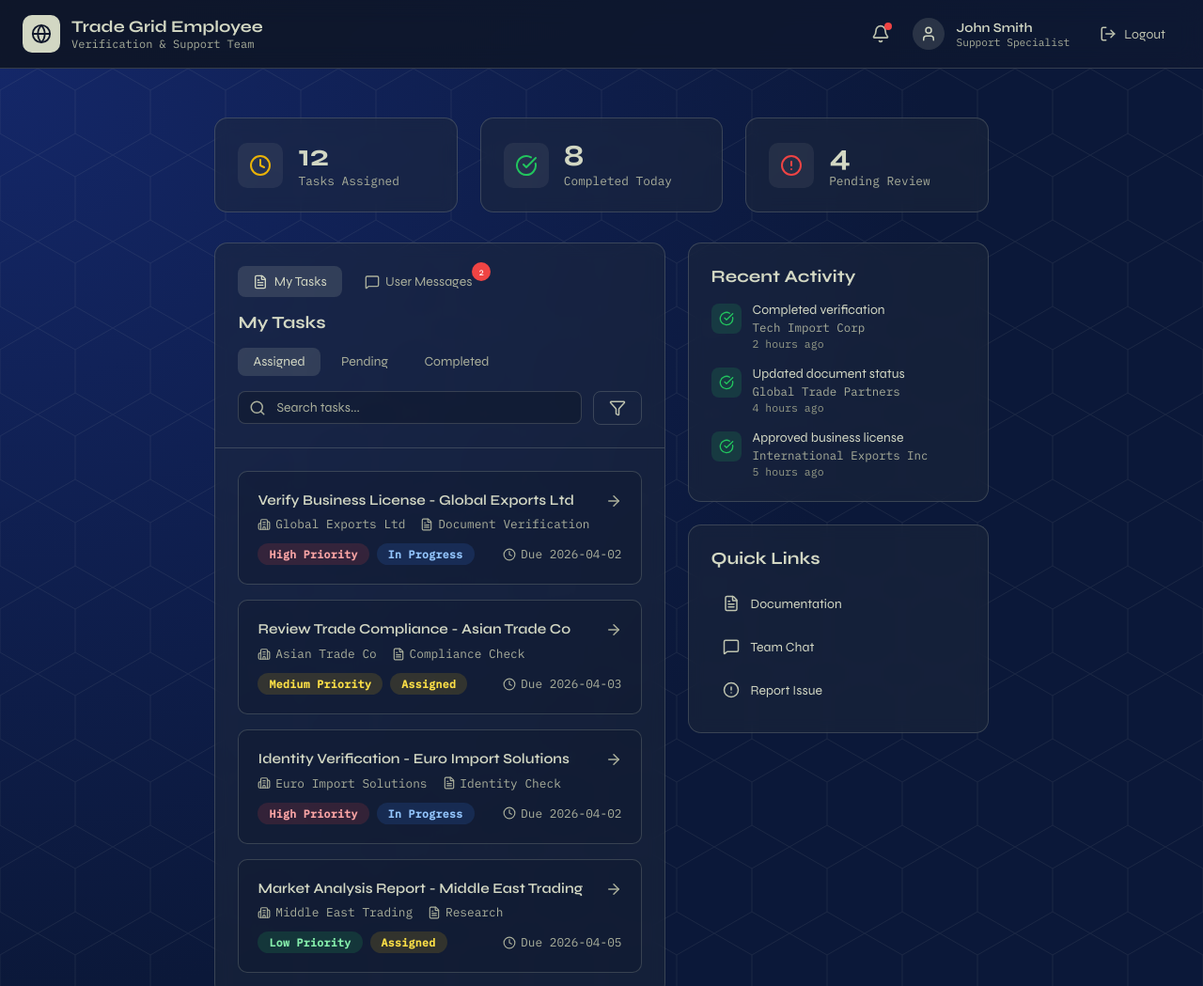
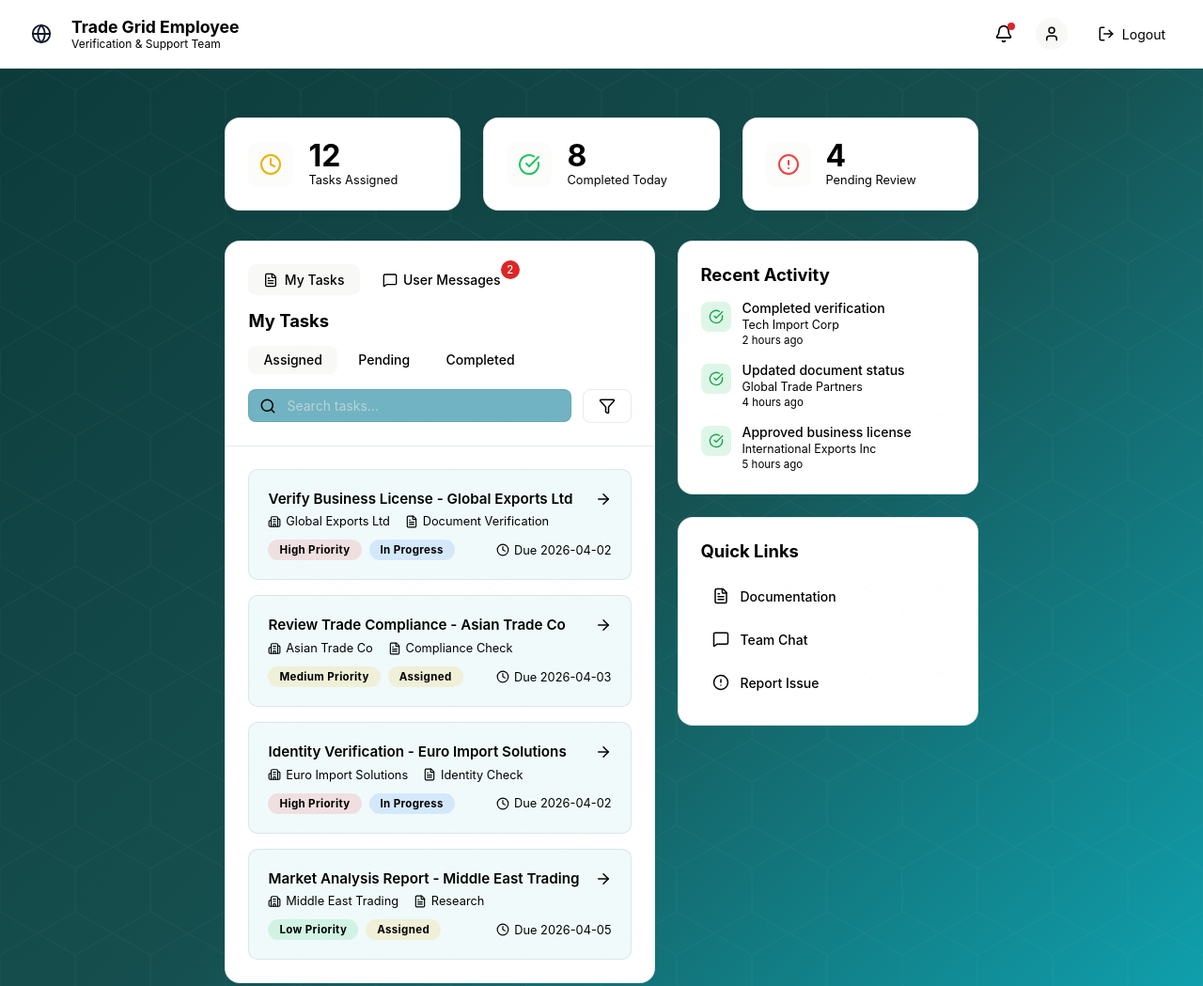
Before and after one commit to dswcodex-cmd/TradeGrid, a plain HTML site: page Employee - Page/employee.html in a window 1280 px wide. Shown: the top 1049 px of the page at 94% size. Drawn offline with nearby package versions, Linux system fonts and the light colour scheme.

Commit message:
Updated pages

```diff
--- a/Employee - Page/employee.css
+++ b/Employee - Page/employee.css
@@ -2,33 +2,44 @@
 *, *::before, *::after { box-sizing: border-box; margin: 0; padding: 0; }
 
 :root {
-  --cream: rgb(210, 215, 195);
-  --cream-muted: rgb(190, 195, 175);
-  --cream-dim: rgb(170, 175, 155);
-  --cream-dark: rgb(150, 155, 135);
-  --bg-deep: rgb(2, 6, 23);
-  --bg-panel: rgba(30, 41, 59, 0.5);
-  --bg-card: rgba(15, 23, 42, 0.3);
-  --bg-card-hover: rgba(255,255,255,0.05);
-  --border: rgba(210, 215, 195, 0.2);
-  --border-hover: rgba(210, 215, 195, 0.35);
-  --blue: rgb(59, 130, 246);
-  --blue-light: rgb(147, 197, 253);
-  --green: rgb(34, 197, 94);
-  --green-light: rgb(134, 239, 172);
-  --yellow: rgb(234, 179, 8);
-  --yellow-light: rgb(253, 224, 71);
-  --red: rgb(239, 68, 68);
-  --red-light: rgb(252, 165, 165);
-  --font-main: 'Syne', sans-serif;
-  --font-mono: 'IBM Plex Mono', monospace;
+  /* === Teal Palette (Trade Grid) === */
+  --primary: #0D3B3B;
+  --primary-dark: #082828;
+  --primary-mid: #164f4f;
+
+  --accent: #0FA3B1;
+  --accent-light: rgba(15, 163, 177, 0.10);
+
+  --bg: #F0FAFB;
+  --white: #FFFFFF;
+
+  --text: #1A1A1A;
+  --text-secondary: #4a6464;
+  --text-muted: #7a9a9a;
+
+  --border: rgba(13, 59, 59, 0.10);
+  --border-strong: rgba(13, 59, 59, 0.18);
+
+  --green: #16a34a;
+  --yellow: #b45309;
+  --red: #dc2626;
+
+  --green-bg: rgba(22, 163, 74, 0.10);
+  --yellow-bg: rgba(180, 83, 9, 0.10);
+  --red-bg: rgba(220, 38, 38, 0.10);
+
+  --radius-sm: 8px;
+  --radius-md: 12px;
+  --radius-lg: 16px;
+  --radius-xl: 20px;
 }
 
 body {
-  font-family: var(--font-main);
-  background: linear-gradient(135deg, #0f172a 0%, #0c1a3a 50%, #1e1b4b 100%);
+  font-family: 'Inter', sans-serif;
+  background: rgba(15, 163, 177, 0.05);
+
+  border-color: rgba(15, 163, 177, 0.25);
   min-height: 100vh;
-  color: var(--cream);
 }
 
 .hidden { display: none !important; }
@@ -43,7 +54,7 @@ body {
 /* ─── Header ─── */
 .header {
   border-bottom: 1px solid var(--border);
-  background: rgba(15, 23, 42, 0.5);
+  background: var(--white);
   backdrop-filter: blur(12px);
   position: sticky;
   top: 0;
@@ -192,6 +203,10 @@ body {
   background: var(--bg-panel);
   backdrop-filter: blur(8px);
   transition: border-color 0.2s, transform 0.2s;
+  background-color: #FFFFFF;
+  border: 1px solid rgba(13, 59, 59, 0.10);
+  border-radius: 16px;
+  box-shadow: 0 2px 10px rgba(13, 59, 59, 0.05);
 }
 
 .stat-card:hover {
@@ -237,11 +252,9 @@ body {
 
 /* ─── Panel ─── */
 .panel {
-  border-radius: 14px;
-  border: 1px solid var(--border);
-  background: var(--bg-panel);
-  backdrop-filter: blur(8px);
-  overflow: hidden;
+  background: #FFFFFF;
+  border: 1px solid rgba(13, 59, 59, 0.10);
+  border-radius: 16px;
 }
 
 .panel-header {
@@ -364,7 +377,7 @@ body {
   padding: 0.5rem 1rem 0.5rem 2.5rem;
   border-radius: 8px;
   border: 1px solid var(--border);
-  background: rgba(15,23,42,0.5);
+  background: rgba(67, 154, 174, 0.751);
   color: var(--cream);
   font-family: var(--font-main);
   font-size: 0.875rem;
@@ -372,8 +385,8 @@ body {
   transition: border-color 0.2s;
 }
 
-.search-input::placeholder { color: var(--cream-dim); }
-.search-input:focus { border-color: rgba(210,215,195,0.4); }
+.search-input::placeholder { color: rgba(214, 223, 223, 0.714); }
+.search-input:focus { border-color: rgba(110, 203, 206, 0.714); }
 
 .filter-wrap { position: relative; }
 
@@ -419,10 +432,10 @@ body {
   width: 280px;
   border-radius: 12px;
   border: 1px solid var(--border);
-  background: rgba(30,41,59,0.97);
+  background: rgba(84, 164, 178, 0.76);
   backdrop-filter: blur(16px);
   z-index: 200;
-  box-shadow: 0 20px 40px rgba(0,0,0,0.4);
+  box-shadow: 0 20px 40px rgba(70, 162, 162, 0.713);
   padding: 1rem;
 }
 
@@ -494,14 +507,14 @@ body {
 .task-card {
   padding: 1.25rem;
   border-radius: 10px;
-  border: 1px solid var(--border);
-  background: var(--bg-card);
+  border: 1px solid rgba(13, 59, 59, 0.10);
+  background: #F0FAFB;
   cursor: pointer;
   transition: background 0.2s, border-color 0.2s, transform 0.15s;
 }
 
 .task-card:hover {
-  background: var(--bg-card-hover);
+  background: rgba(15, 163, 177, 0.06);
   border-color: var(--border-hover);
   transform: translateX(3px);
 }
@@ -593,15 +606,15 @@ body {
 .msg-card {
   padding: 1.25rem;
   border-radius: 10px;
-  border: 1px solid var(--border);
-  background: var(--bg-card);
+  border: 1px solid rgba(13, 59, 59, 0.10);
+  background: #F0FAFB;
   cursor: pointer;
   transition: background 0.2s, border-color 0.2s;
 }
 
 .msg-card.unread {
-  background: rgba(59,130,246,0.04);
-  border-color: rgba(59,130,246,0.25);
+  background: rgba(15, 163, 177, 0.05);
+  border-color: rgba(15, 163, 177, 0.25);
 }
 
 .msg-card:hover { background: var(--bg-card-hover); }
@@ -830,11 +843,13 @@ body {
 }
 .gradient-bg {
   min-height: 100vh;
-  background: radial-gradient(circle at top left, #142768, #0b1839 60%);
+  background: linear-gradient(135deg, #0D3B3B 0%, #164f4f 50%, #0FA3B1 100%);
   display: flex;
   justify-content: center;
-  align-items: center;
+  align-items: flex-start;
   padding: 20px;
+  position: relative;
+  overflow: hidden;
 }
 
 /* HEXAGON BACKGROUND LAYER */
@@ -848,7 +863,7 @@ body {
   content: "";
   position: absolute;
   inset: 0;
-  opacity: 0.08;
+  opacity: 0.06;
   /* keep it subtle */
   pointer-events: none;
 
--- a/Employee - Page/employee.html
+++ b/Employee - Page/employee.html
@@ -30,11 +30,7 @@
             data-lucide="bell"></i> <span class="badge-dot"></span> </button>
         <div class="user-info">
           <div class="avatar"> <i data-lucide="user"></i> </div>
-          <div class="user-text">
-            <div class="user-name">John Smith</div>
-            <div class="user-role">Support Specialist</div>
-          </div>
-        </div> <button class="logout-btn" id="logoutBtn"> <i data-lucide="log-out"></i> <span>Logout</span> </button>
+          </div> <button class="logout-btn" id="logoutBtn"> <i data-lucide="log-out"></i> <span>Logout</span> </button>
       </div>
     </div>
   </header>
--- a/Match - Page/match.css
+++ b/Match - Page/match.css
@@ -9,7 +9,7 @@
 body {
   font-family: Arial, Helvetica, sans-serif;
   color: #fef3e2;
-  background: #0f1b3d;
+
 }
 
 /* BACKGROUND */
@@ -20,6 +20,7 @@ body {
   justify-content: center;
   align-items: center;
   padding: 20px;
+  background: linear-gradient(160deg, #0a2e2e 0%, #0D3B3B 45%, #0f4545 100%);
 }
 
 /* HEXAGON BACKGROUND LAYER */
@@ -55,12 +56,21 @@ body {
   background: rgba(24, 38, 84, 0.6);
   backdrop-filter: blur(12px);
   border-bottom: 1px solid rgba(255,255,255,0.1);
+  z-index: 1000;
+  background: #0f3b3b;
 }
 
 .nav-container {
   display: flex;
   justify-content: space-between;
   align-items: center;
+
+}
+.navbar {
+  position: sticky;
+  top: 0;
+  z-index: 1000;
+  /* keeps it above everything */
 }
 
 .logo {
@@ -118,6 +128,7 @@ body {
 /* CARD (GLASS STYLE) */
 .card {
   width: 320px;
+  height: 450px;
   background: rgba(255,255,255,0.05);
   backdrop-filter: blur(15px);
   border-radius: 20px;
@@ -147,11 +158,13 @@ body {
 #companyName {
   font-size: 22px;
   margin-bottom: 5px;
+
 }
 
 #companyType {
   opacity: 0.7;
   margin-bottom: 10px;
+  font-weight: bold;
 }
 
 /* INDUSTRIES */
@@ -209,3 +222,26 @@ button:hover {
   opacity: 1;
   bottom: 40px;
 }
+.description {
+  font-size: 18px;
+  font-family: Arial,Helvetica,sans-serif;
+  color: #d2d7c3;
+  margin: 10px 0;
+  text-align: center;
+  background: rgba(210, 215, 195, 0.1);
+  border: 1px solid rgba(210, 215, 195, 0.3);
+  padding: 5px 10px;
+  border-radius: 10px;
+}
+.meta-info {
+  font-size: 16px;
+  opacity: 0.7;
+  margin-bottom: 8px;
+  padding: 5px 10px;
+}
+.icon {
+  width: 14px;
+  height: 14px;
+  margin-right: 6px;
+  vertical-align: middle;
+}
--- a/New Landing - Page/landing.css
+++ b/New Landing - Page/landing.css
@@ -574,7 +574,7 @@ button { cursor: pointer; font-family: var(--font-body); }
 
 .market-header h3 {
   font-family: var(--font-display);
-  font-size: 1rem;
+  font-size: 1.25rem;
   font-weight: 700;
   color: var(--white);
   line-height: 1.3;
```
Also changed, not shown: Match - Page/match.html (+5 -0 lines), Match - Page/match.js (+50 -11 lines), New Landing - Page/landing.html (+7 -7 lines).
